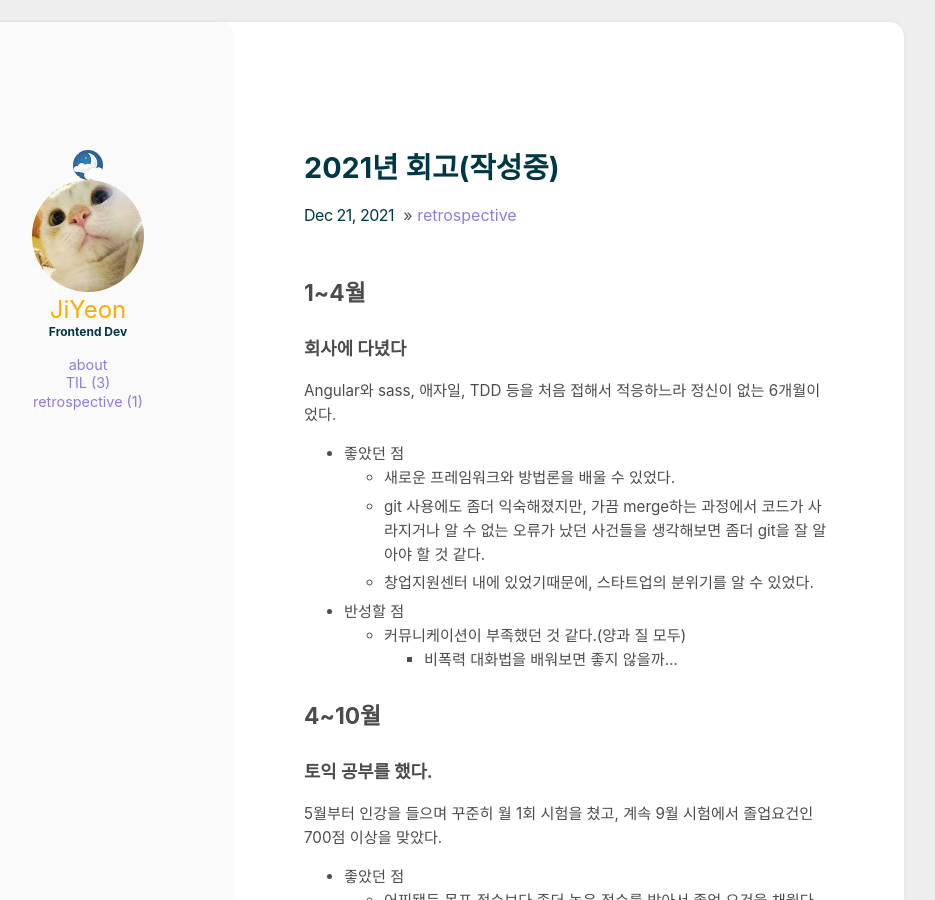
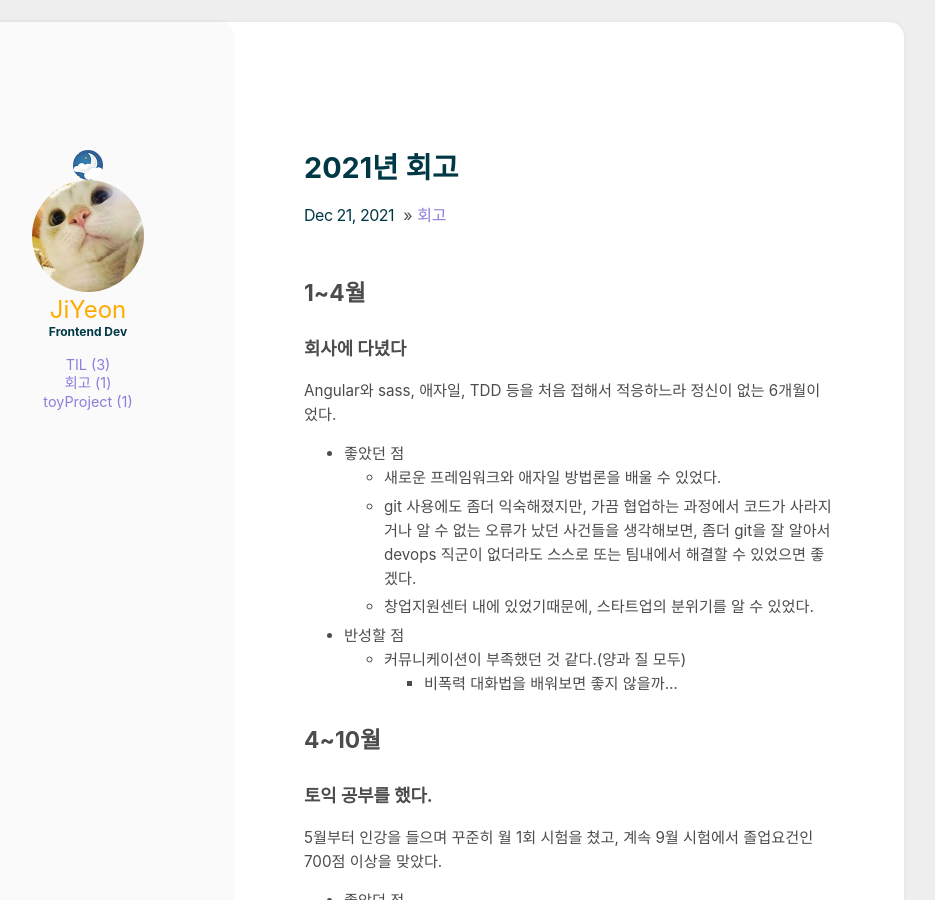
Before and after one commit to Lysimachia/lysimachia.github.io, a Jekyll site: the page built from _posts/2021-12-21-211226.md, in a window 1280 px wide and 900 px high. Shown: the whole window, without its empty margins (216-1151 px from the left). Built offline with Jekyll 4.4.1, drawn with Linux system fonts in a browser that asks for light colours.

Commit message:
add toyProject category

```diff
--- a/_config.yml
+++ b/_config.yml
@@ -24,7 +24,7 @@ user:
   pic: /assets/img/cat.jpg
   picAlt: "JiYeon"
   job: Frontend Dev
-  aboutme: true # comment this out if you don't need the 'about' page.
+  aboutme: false # comment this out if you don't need the 'about' page.
 
 exclude:
   - README.md
--- a/_posts/2021-12-21-작성중.md
+++ b/_posts/2021-12-21-211226.md
@@ -1,15 +1,15 @@
 ---
-title: 2021년 회고(작성중)
-categories: [retrospective]
+title: 2021년 회고
+categories: [회고]
 comments: true
 ---
 ## 1~4월
 ### 회사에 다녔다
 Angular와 sass, 애자일, TDD 등을 처음 접해서 적응하느라 정신이 없는 6개월이었다.
 - 좋았던 점
-  - 새로운 프레임워크와 방법론을 배울 수 있었다.
-  - git 사용에도 좀더 익숙해졌지만, 가끔 merge하는 과정에서 코드가 사라지거나
-  알 수 없는 오류가 났던 사건들을 생각해보면 좀더 git을 잘 알아야 할 것 같다.
+  - 새로운 프레임워크와 애자일 방법론을 배울 수 있었다.
+  - git 사용에도 좀더 익숙해졌지만, 가끔 협업하는 과정에서 코드가 사라지거나
+  알 수 없는 오류가 났던 사건들을 생각해보면, 좀더 git을 잘 알아서 devops 직군이 없더라도 스스로 또는 팀내에서 해결할 수 있었으면 좋겠다.
   - 창업지원센터 내에 있었기때문에, 스타트업의 분위기를 알 수 있었다.
 - 반성할 점
   - 커뮤니케이션이 부족했던 것 같다.(양과 질 모두)
--- /dev/null
+++ b/categories/toyProject.html
@@ -0,0 +1,5 @@
+---
+layout: page
+type: toyProject
+---
+{% include archive.html %}
--- a/categories/retrospective.html
+++ b/categories/회고.html
@@ -1,5 +1,5 @@
 ---
 layout: page
-type: retrospective
+type: 회고
 ---
 {% include archive.html %}
```
Also changed, not shown: _posts/2021-12-26-2112262.md (added, +16 -0 lines), aboutme.html (deleted, +0 -11 lines).
